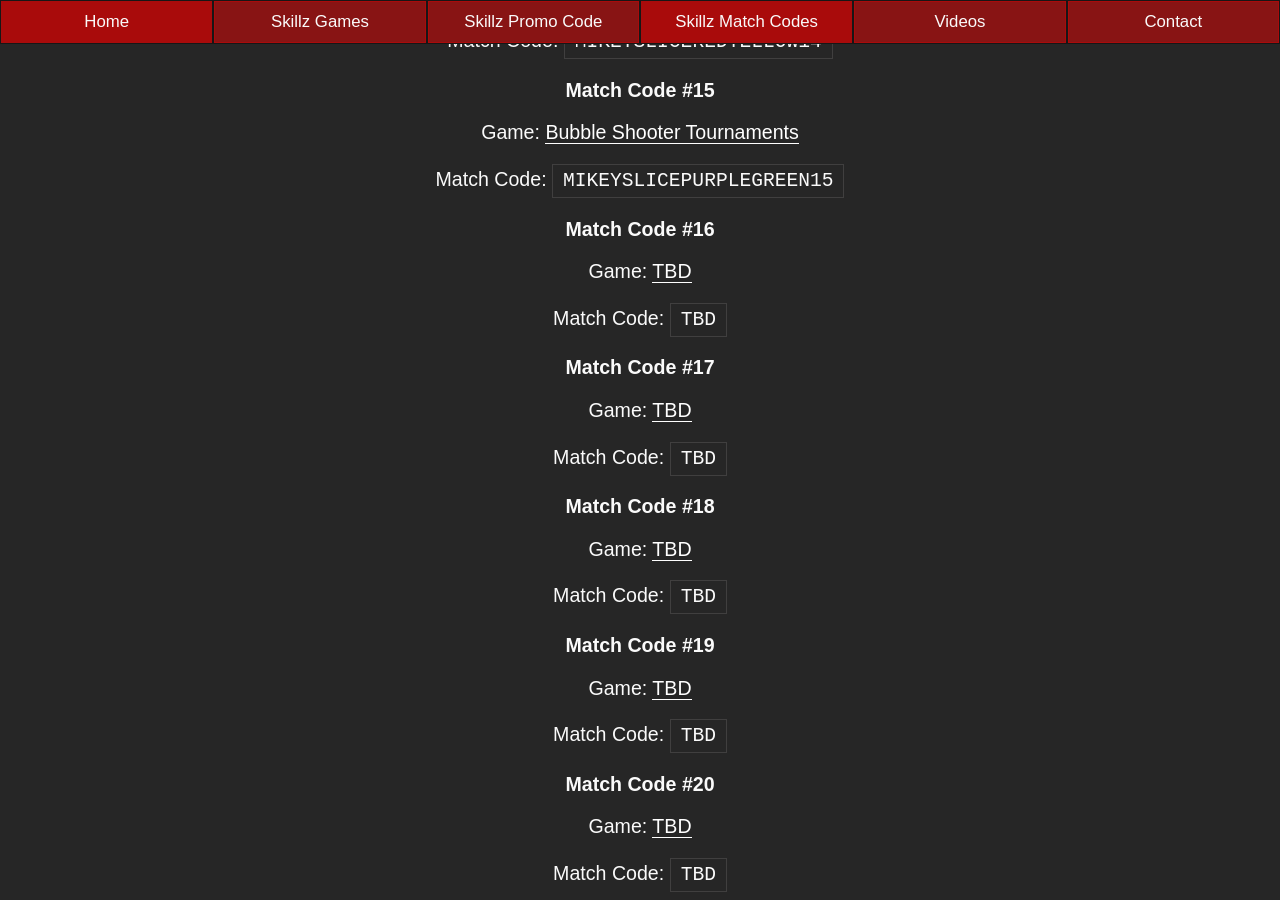
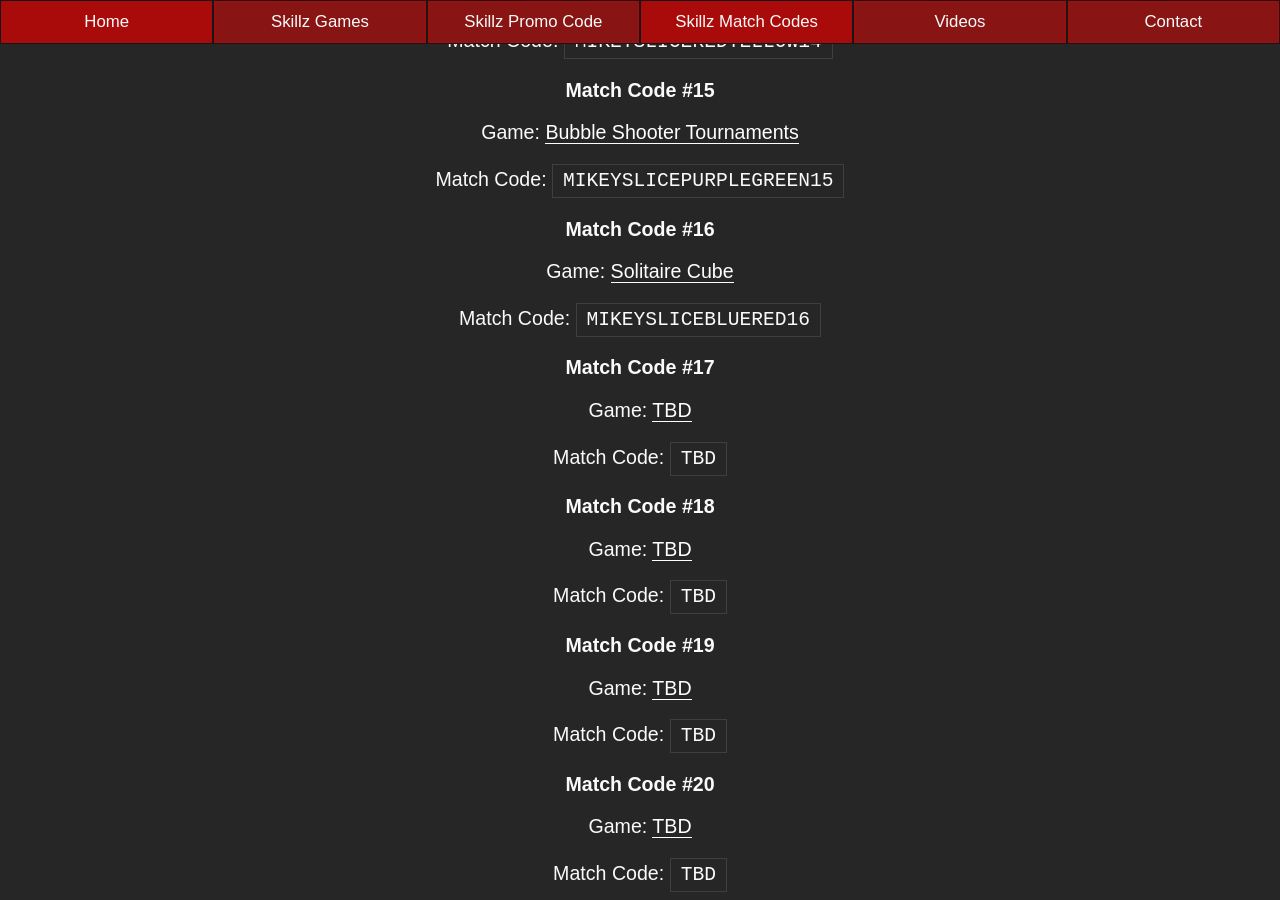
Before and after one commit to mikeyslice/esports-medium, a Jekyll site: the page built from skillz-match-codes.md, in a window 1280 px wide and 900 px high, scrolled down 5186 px. Built offline with Jekyll 4.4.1, drawn with Linux system fonts in a browser that asks for light colours.

Commit message:
Update Skillz Match Codes “skillz-match-codes”

```diff
--- a/_includes/pages/skillz-match-codes.html
+++ b/_includes/pages/skillz-match-codes.html
@@ -193,9 +193,9 @@
 
 <h3>Match Code #16</h3>
 
-<p>Game: <a href="/skillz-games/">TBD</a><p>
+<p>Game: <a href="/skillz-games/">Solitaire Cube</a><p>
 
-<p>Match Code: <code>TBD</code><p>
+<p>Match Code: <code>MIKEYSLICEBLUERED16</code><p>
 
 <h3>Match Code #17</h3>
 
```
